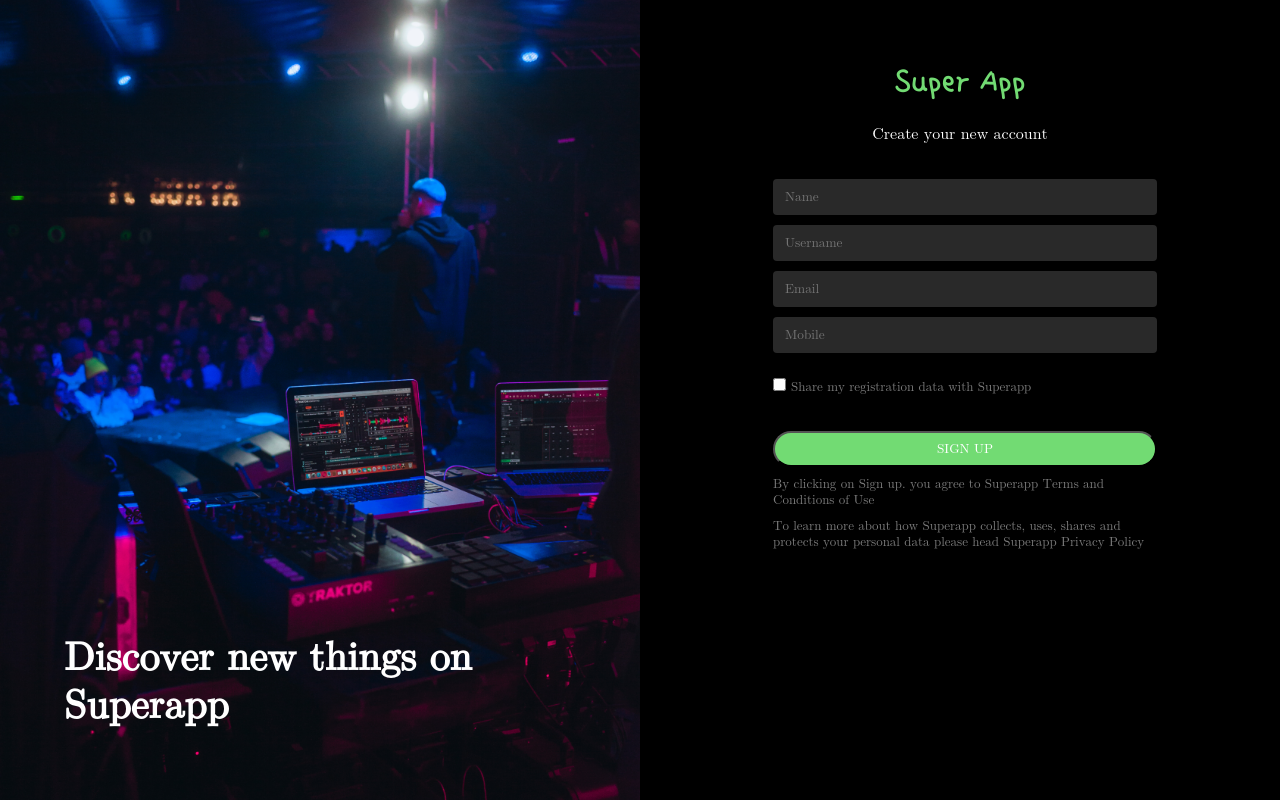
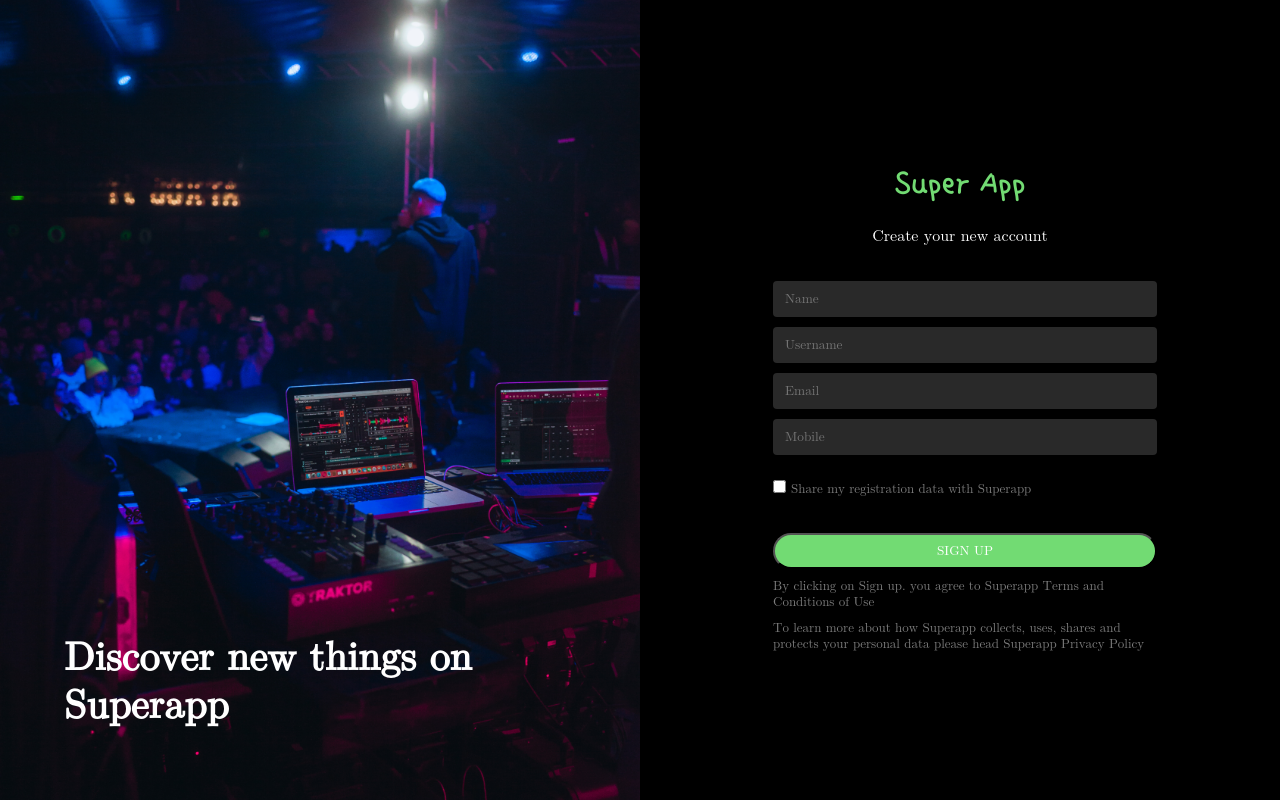
Before and after one commit to Localhost9616/super_app, a React (Create React App) app: page / in a window 1280 px wide. Built offline with nearby package versions, Linux system fonts and the light colour scheme.

Commit message:
Update style.css

```diff
--- a/src/style.css
+++ b/src/style.css
@@ -32,6 +32,7 @@
     align-items: center;
     flex-direction: column;
     font-weight: 400;
+    justify-content: center;
 }
 .form{
     display: flex;
@@ -63,6 +64,9 @@
     color: #72DB73;
     font-family: 'Single Day Regular';
     font-weight: 400;
+}
+.heading{
+    margin-top: 20px;
 }
 .subHeading{
     margin-bottom: 30px;
```
